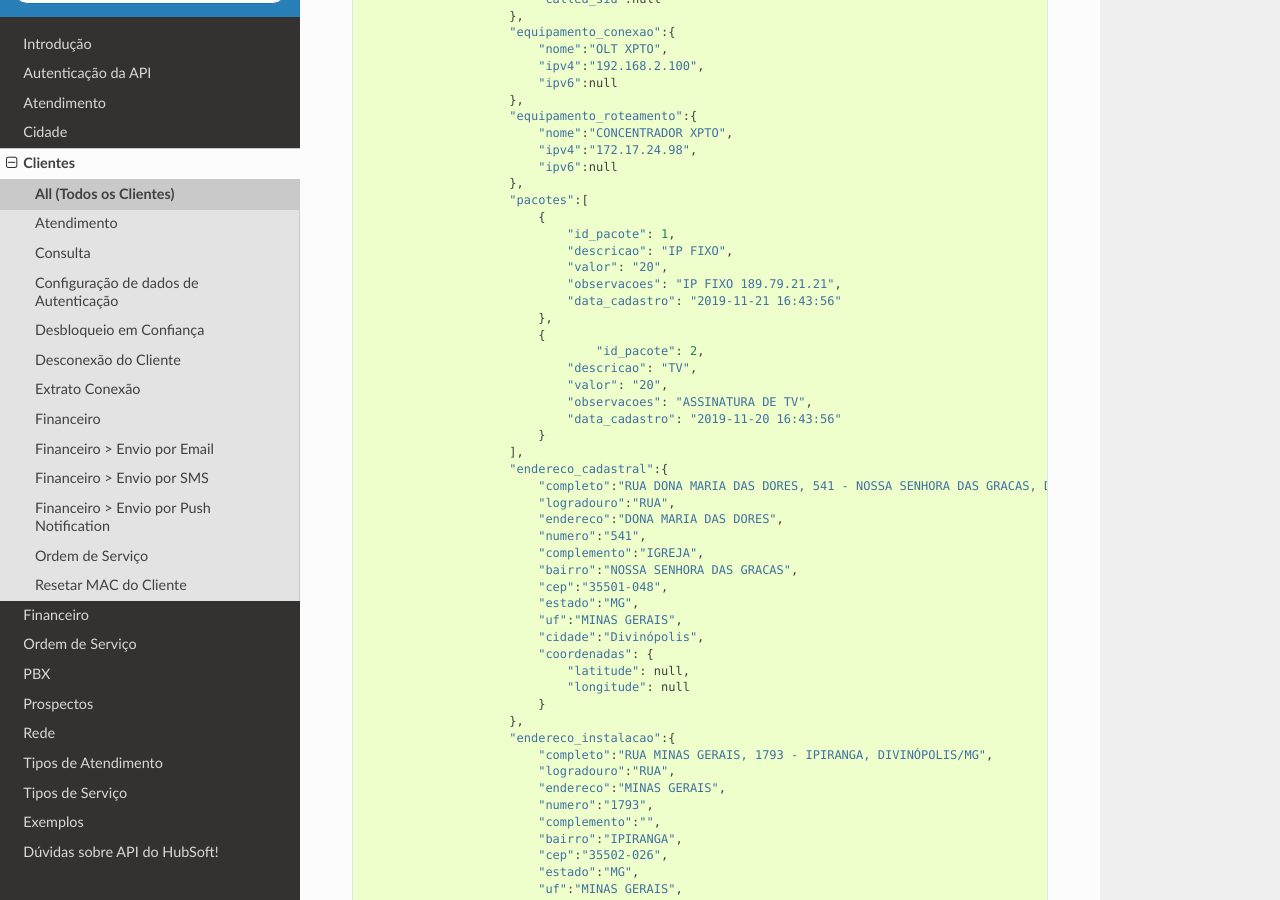
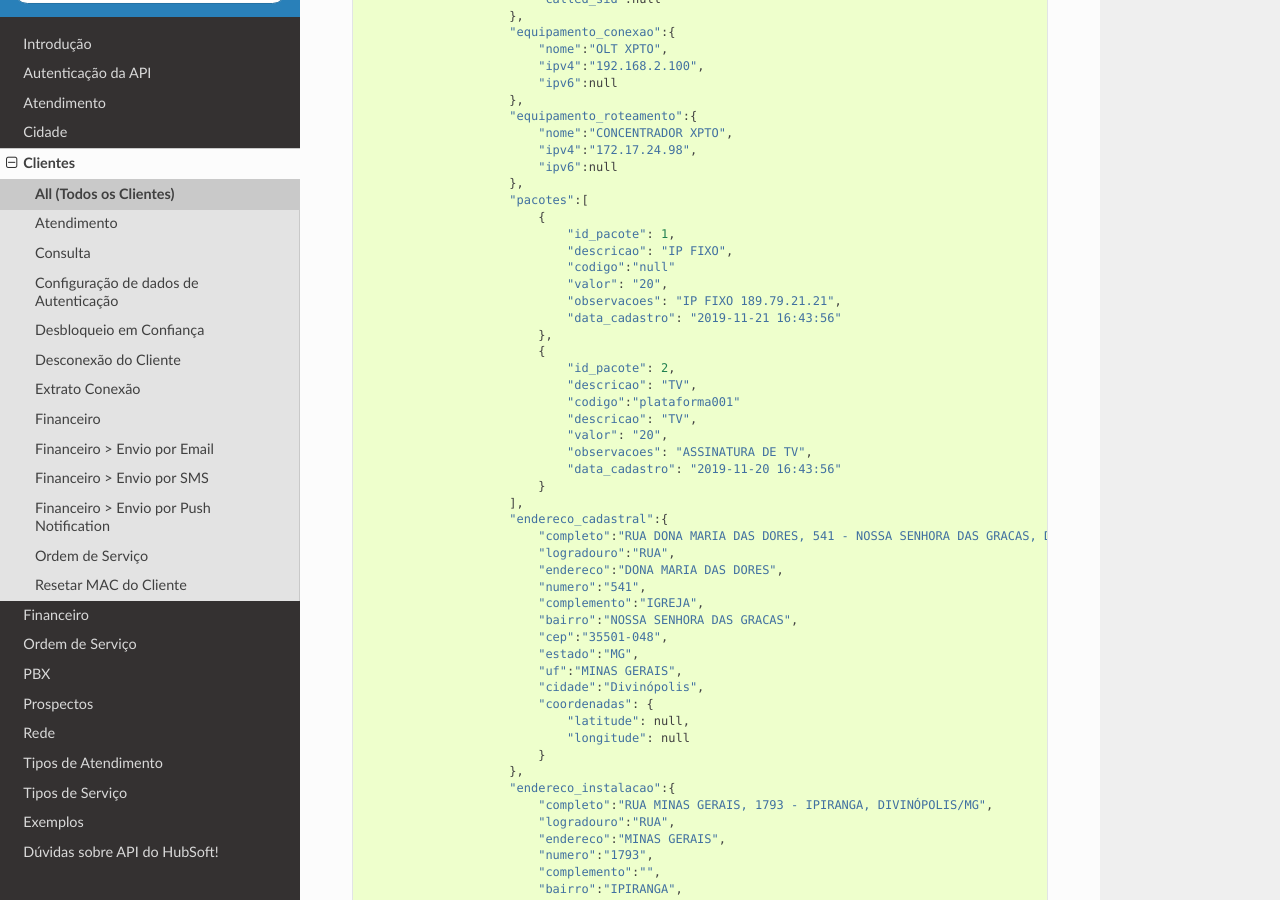
Before and after one commit to hubsoftbrasil/api, a Sphinx documentation site: the page built from docs/source/clientes/all.rst, in a window 1280 px wide and 900 px high, scrolled down 2385 px. Built offline with Sphinx 7.4.7 and the Read the Docs theme 2.0.0, drawn with Linux system fonts in a browser that asks for light colours; pages that are not in the unit, such as notebooks, are missing from menus.

Commit message:
Update all.rst

```diff
--- a/docs/source/clientes/all.rst
+++ b/docs/source/clientes/all.rst
@@ -156,12 +156,15 @@ Retorno da requisição GET::
 	                    	{
 	                            "id_pacote": 1,
 	                            "descricao": "IP FIXO",
+				    "codigo":"null"
 	                            "valor": "20",
 	                            "observacoes": "IP FIXO 189.79.21.21",
 	                            "data_cadastro": "2019-11-21 16:43:56"
 	                        },
 	                        {
-	                        	"id_pacote": 2,
+				    "id_pacote": 2,
+	                            "descricao": "TV",
+				    "codigo":"plataforma001"
 	                            "descricao": "TV",
 	                            "valor": "20",
 	                            "observacoes": "ASSINATURA DE TV",
```
